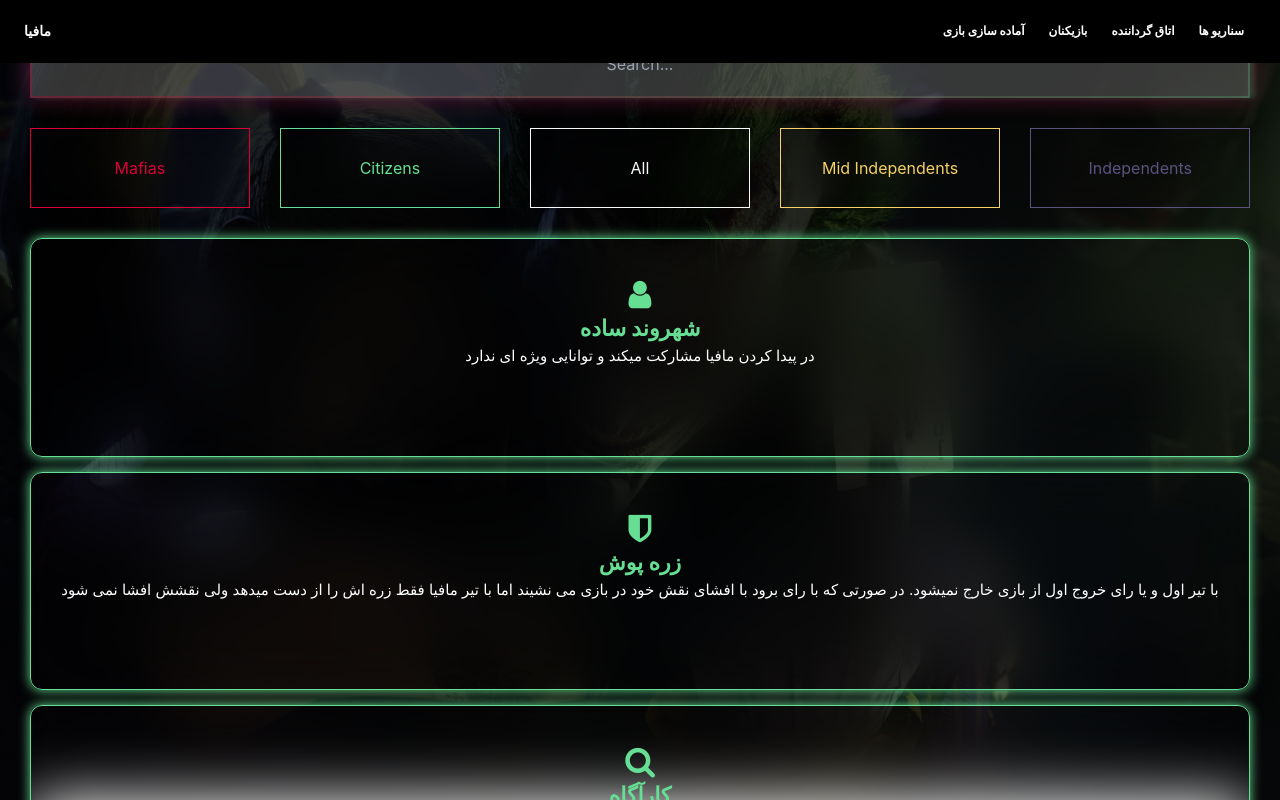
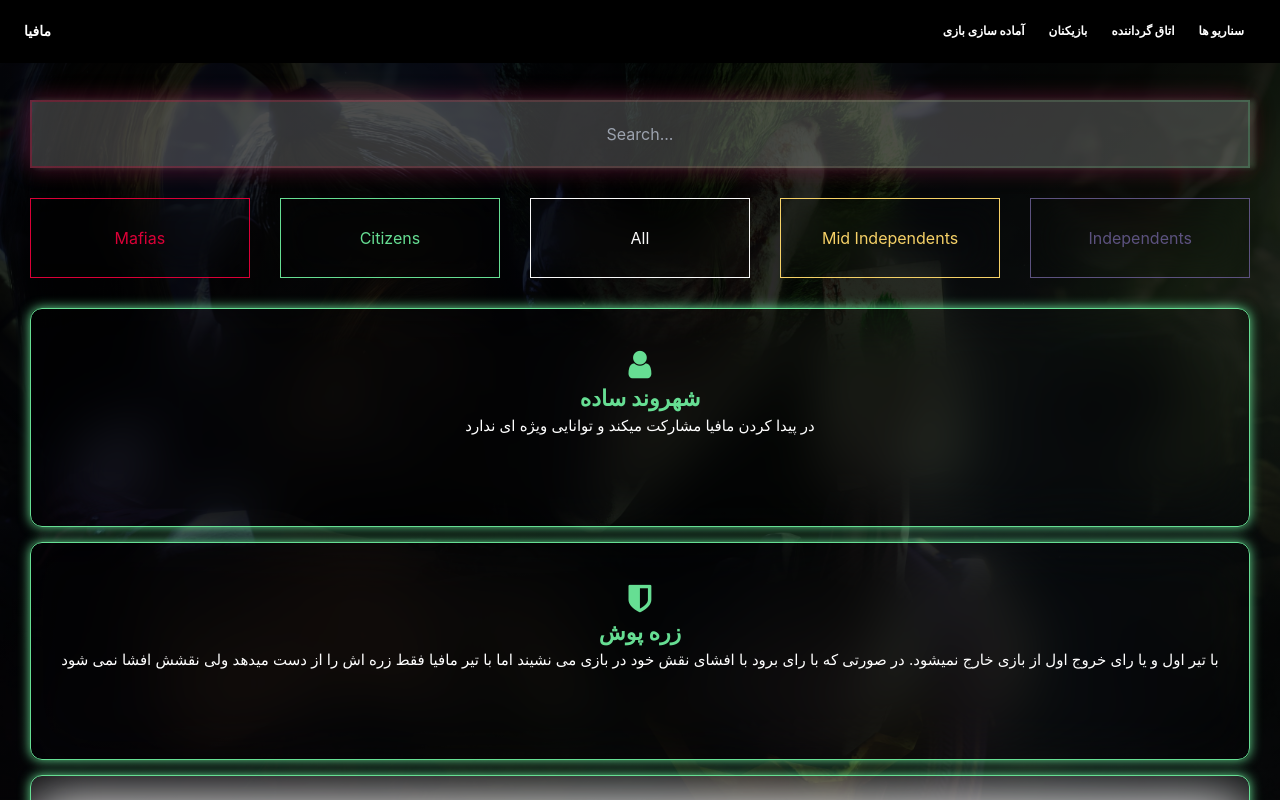
Before and after one commit to alirezazahiri/MAFIA, a React (Create React App) app: page /scenarios in a window 1280 px wide. Shown: the top 800 px of the page. Built offline with nearby package versions, Linux system fonts and the light colour scheme.

Commit message:
quick style fix :v:

```diff
--- a/src/styles/Scenarios.module.css
+++ b/src/styles/Scenarios.module.css
@@ -1,7 +1,7 @@
 .container {}
 
 .filterContainer {
-    margin: 30px;
+    margin: 100px 30px 30px;
 }
 
 .filterContainer input {
--- a/src/styles/tailwindClasses/Common.js
+++ b/src/styles/tailwindClasses/Common.js
@@ -23,7 +23,7 @@ const tailwindStyles = {
     " fa fa-edit fa-2x text-gray-600 hover:text-purple-900 cursor-pointer ",
 
   "update-button":
-    " fixed z-50 bottom-4 right-4 rounded-full block lg:hidden w-24 h-24 ",
+    " fixed z-50 bottom-4 right-4 rounded-full block w-24 h-24 ",
 };
 
 export default tailwindStyles;
```
